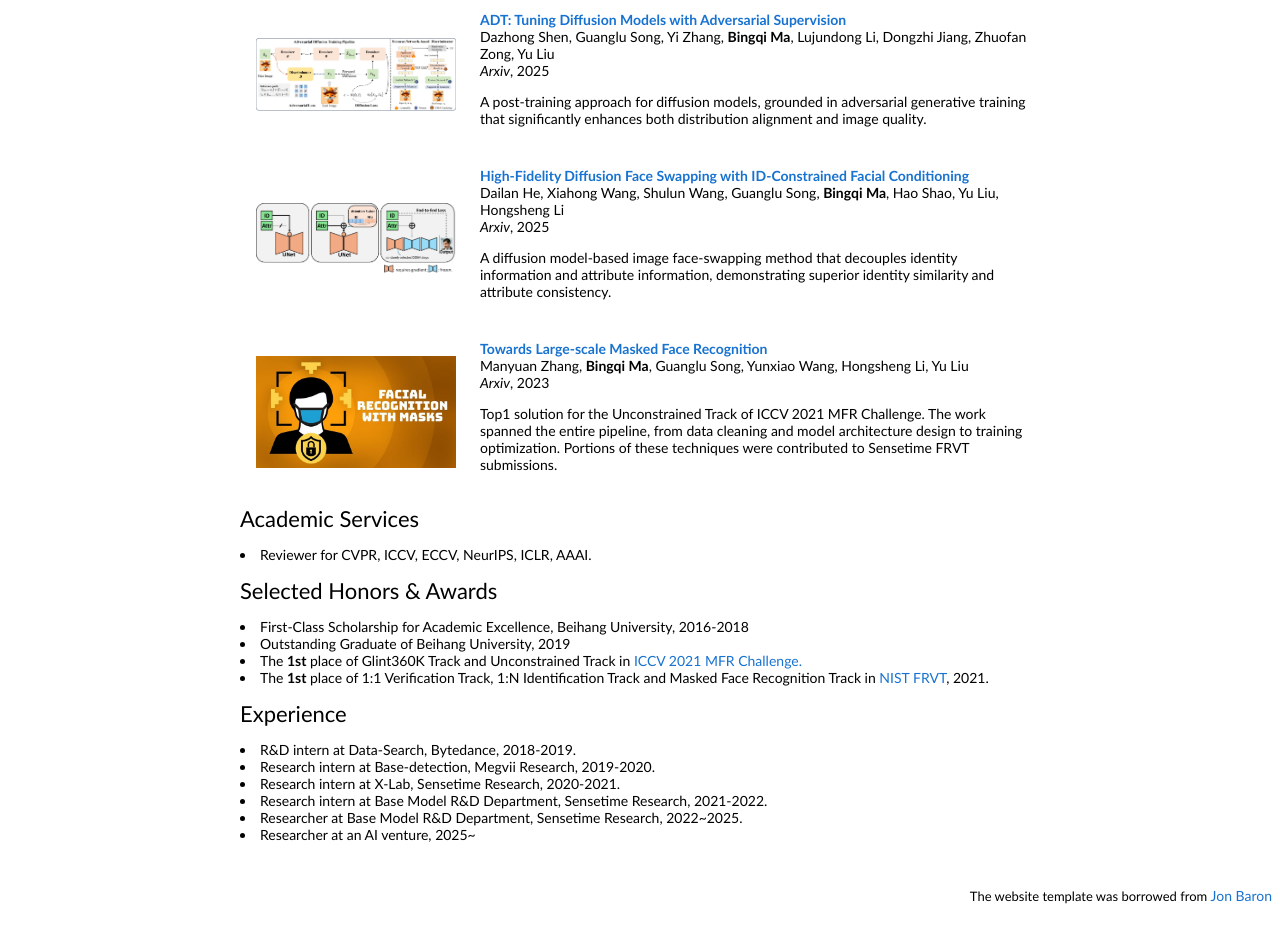
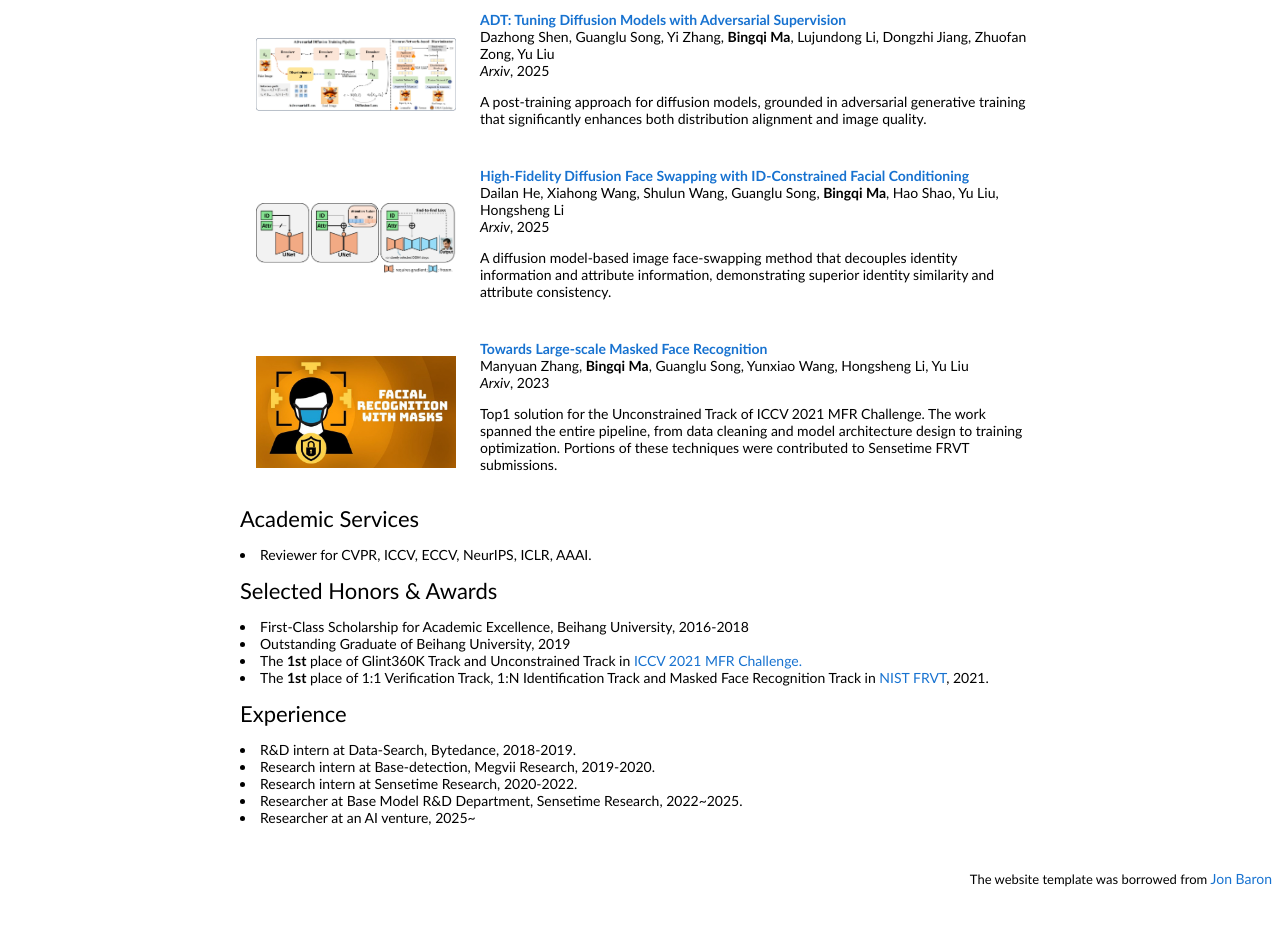
Before and after one commit to mabingqi/mabingqi.github.io, a plain HTML site: page index.html in a window 1280 px wide. Shown: the part 1624-2549 px from the top of the page. Drawn offline with Linux system fonts and the light colour scheme.

Commit message:
Update index.html

```diff
--- a/index.html
+++ b/index.html
@@ -334,8 +334,7 @@
                 <p>
                   <li>R&D intern at Data-Search, Bytedance, 2018-2019.</li>
                   <li>Research intern at Base-detection, Megvii Research, 2019-2020.</li>
-                  <li>Research intern at X-Lab, Sensetime Research, 2020-2021.</li>
-                  <li>Research intern at Base Model R&D Department, Sensetime Research, 2021-2022.</li>
+                  <li>Research intern at Sensetime Research, 2020-2022.</li>
                   <li>Researcher at Base Model R&D Department, Sensetime Research, 2022~2025.</li>
                   <li>Researcher at an AI venture, 2025~</li>
                 </p>
```
